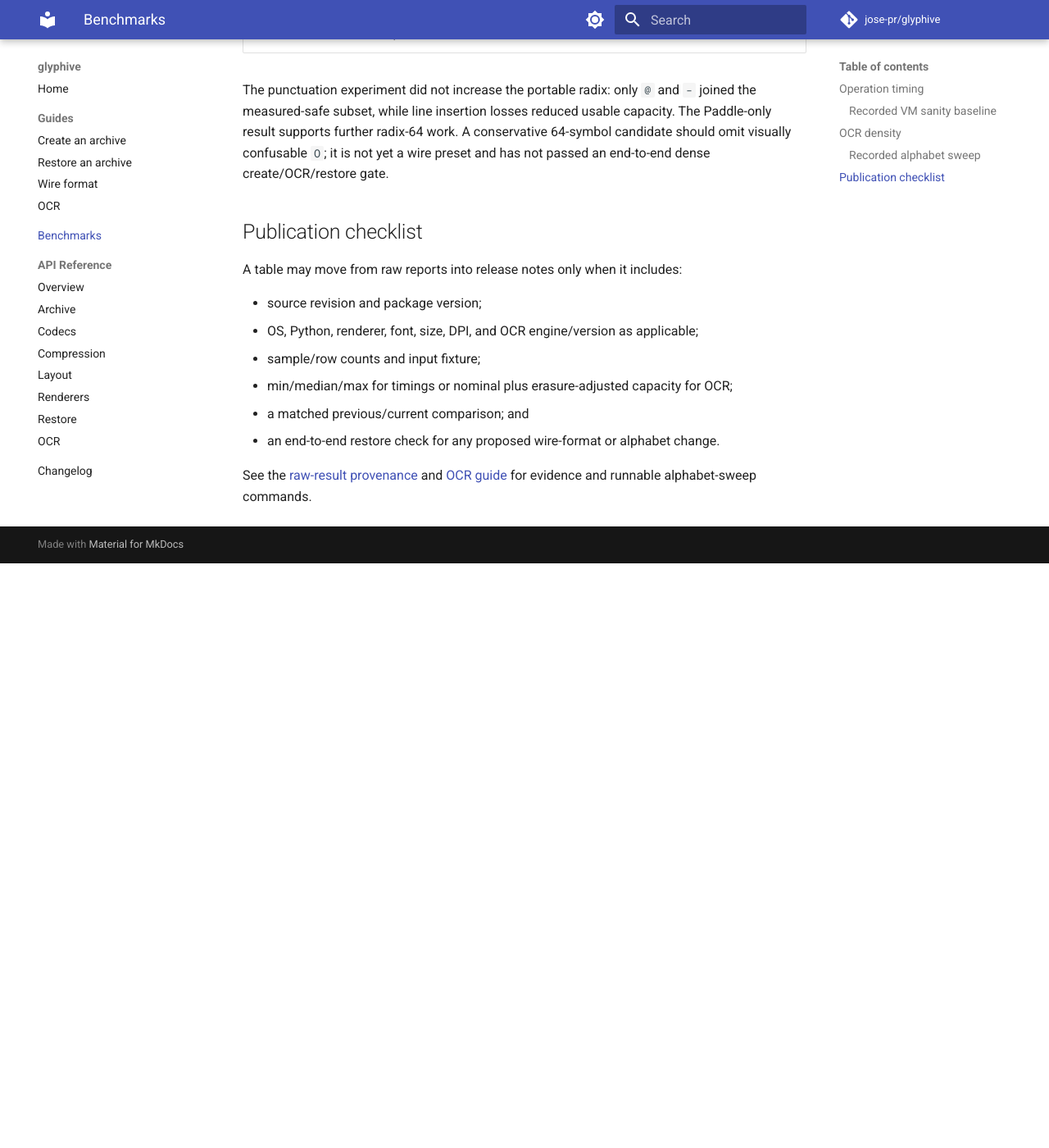
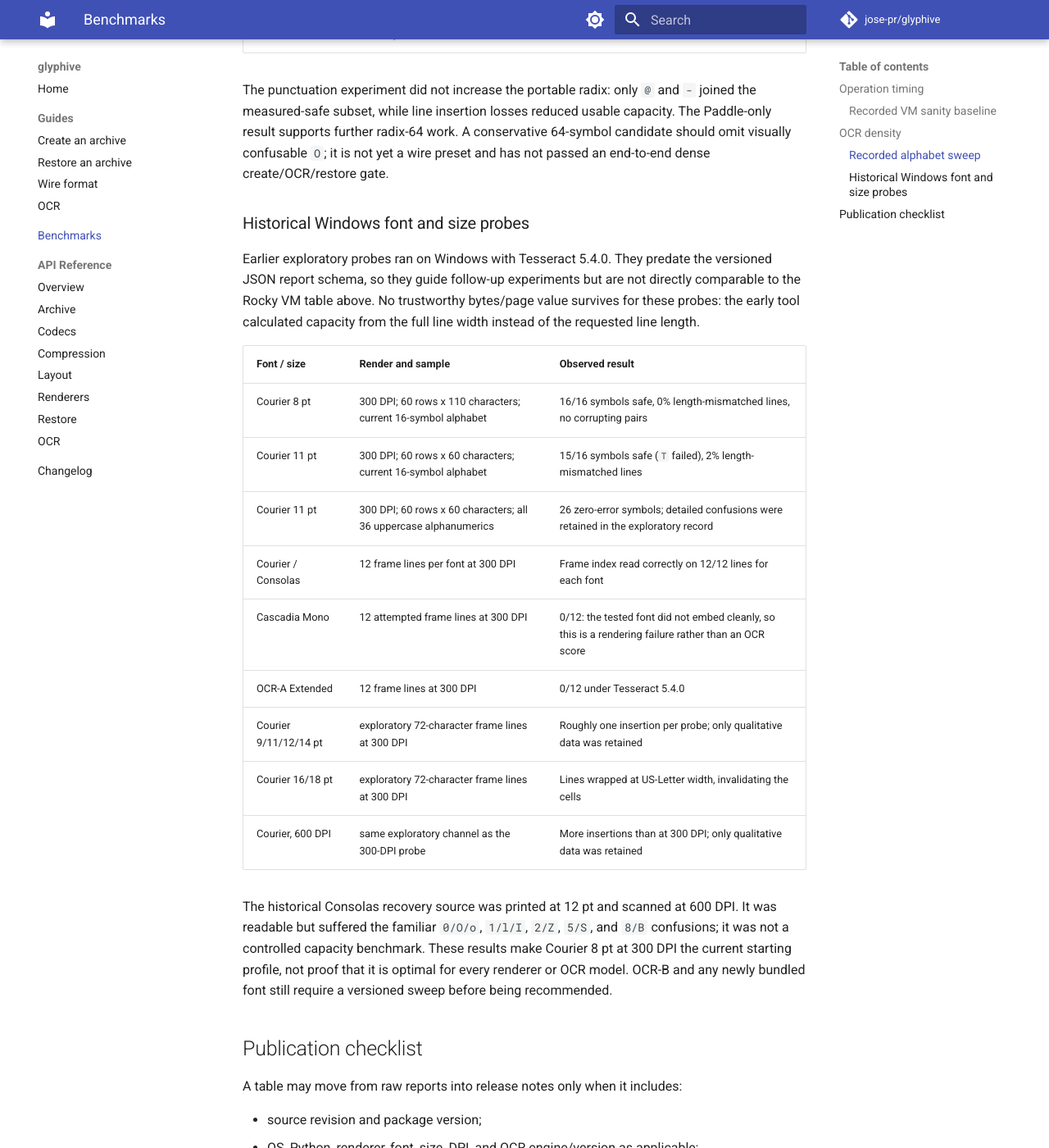
Before and after one commit to jose-pr/glyphive, an MkDocs documentation site: the page built from docs/benchmarks.md, in a window 1280 px wide and 1400 px high, scrolled down 2397 px. Shown: the whole window at 82% size. Built offline with MkDocs 1.6.1 and Material for MkDocs 9.7.7, drawn with Linux system fonts in a browser that asks for light colours; comment, search, counter and statistics services are not loaded; before the commit the page ends 3084 px from its top, so only the background shows below that.

Commit message:
docs: publish historical font and size evidence

```diff
--- a/docs/benchmarks.md
+++ b/docs/benchmarks.md
@@ -94,6 +94,33 @@ capacity. The Paddle-only result supports further radix-64 work. A conservative
 64-symbol candidate should omit visually confusable `O`; it is not yet a wire
 preset and has not passed an end-to-end dense create/OCR/restore gate.
 
+### Historical Windows font and size probes
+
+Earlier exploratory probes ran on Windows with Tesseract 5.4.0. They predate
+the versioned JSON report schema, so they guide follow-up experiments but are
+not directly comparable to the Rocky VM table above. No trustworthy
+bytes/page value survives for these probes: the early tool calculated capacity
+from the full line width instead of the requested line length.
+
+| Font / size | Render and sample | Observed result |
+| --- | --- | --- |
+| Courier 8 pt | 300 DPI; 60 rows x 110 characters; current 16-symbol alphabet | 16/16 symbols safe, 0% length-mismatched lines, no corrupting pairs |
+| Courier 11 pt | 300 DPI; 60 rows x 60 characters; current 16-symbol alphabet | 15/16 symbols safe (`T` failed), 2% length-mismatched lines |
+| Courier 11 pt | 300 DPI; 60 rows x 60 characters; all 36 uppercase alphanumerics | 26 zero-error symbols; detailed confusions were retained in the exploratory record |
+| Courier / Consolas | 12 frame lines per font at 300 DPI | Frame index read correctly on 12/12 lines for each font |
+| Cascadia Mono | 12 attempted frame lines at 300 DPI | 0/12: the tested font did not embed cleanly, so this is a rendering failure rather than an OCR score |
+| OCR-A Extended | 12 frame lines at 300 DPI | 0/12 under Tesseract 5.4.0 |
+| Courier 9/11/12/14 pt | exploratory 72-character frame lines at 300 DPI | Roughly one insertion per probe; only qualitative data was retained |
+| Courier 16/18 pt | exploratory 72-character frame lines at 300 DPI | Lines wrapped at US-Letter width, invalidating the cells |
+| Courier, 600 DPI | same exploratory channel as the 300-DPI probe | More insertions than at 300 DPI; only qualitative data was retained |
+
+The historical Consolas recovery source was printed at 12 pt and scanned at
+600 DPI. It was readable but suffered the familiar `0/O/o`, `1/l/I`, `2/Z`,
+`5/S`, and `8/B` confusions; it was not a controlled capacity benchmark.
+These results make Courier 8 pt at 300 DPI the current starting profile, not
+proof that it is optimal for every renderer or OCR model. OCR-B and any newly
+bundled font still require a versioned sweep before being recommended.
+
 ## Publication checklist
 
 A table may move from raw reports into release notes only when it includes:
```
Also changed, not shown: RELEASENOTES.md (+8 -0 lines), docs/guides/ocr.md (+18 -0 lines).
